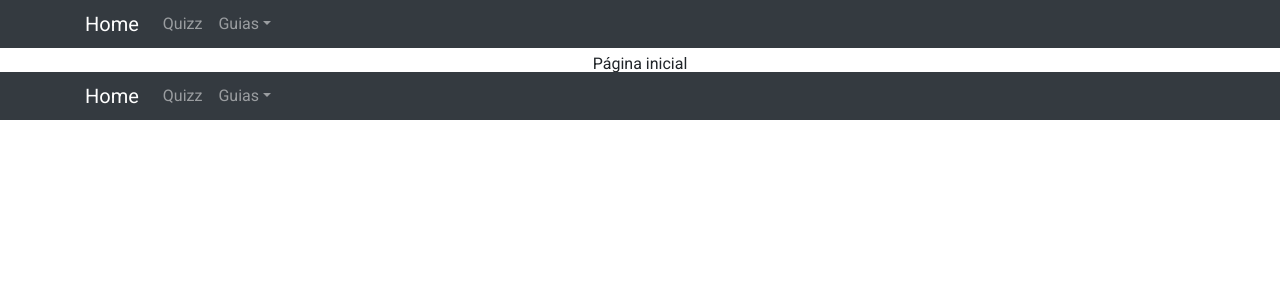
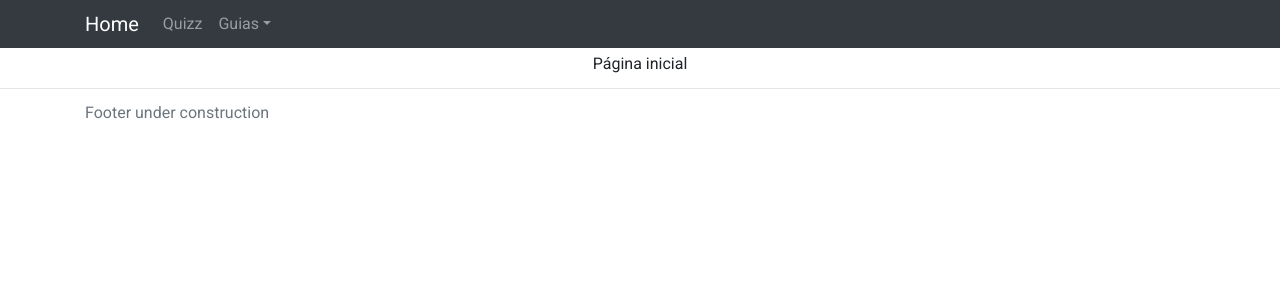
Before and after one commit to eduardobonizio/eduardobonizio.github.io, a React (Create React App) app: page / in a window 1280 px wide. Shown: the top 300 px of the page. Built offline with nearby package versions, Linux system fonts and the light colour scheme.

Commit message:
Adiciona footer temporario

```diff
--- a/src/app/App.jsx
+++ b/src/app/App.jsx
@@ -1,6 +1,7 @@
 import React from 'react';
 
 import Content from '../components/content/content';
+import Footer from '../components/footer/footer';
 import NavBar from '../components/navBar/navBar';
 import loadUserConfig from '../libs/loadUserConfig';
 import './App.css';
@@ -11,7 +12,7 @@ export default function App() {
     <>
       <NavBar />
       <Content />
-      <NavBar />
+      <Footer />
     </>
   );
 }
--- a/src/components/content/content.jsx
+++ b/src/components/content/content.jsx
@@ -1,8 +1,8 @@
 import React from 'react';
 import { Switch, Route, Redirect } from 'react-router-dom';
+
 import GameSetup from '../../app/Game/GameSetup';
 import StartGame from '../../app/Game/StartGame';
-
 import GitHubPageTutoRial from '../../app/GitHubPageTutoRial/GitHubPageTutoRial';
 import Home from '../../app/Home/Home';
 import Secure from '../../app/Secure/Secure';
--- /dev/null
+++ b/src/components/footer/footer.jsx
@@ -0,0 +1,12 @@
+import React from 'react';
+
+export default function Footer() {
+  return (
+    <footer className="footer">
+      <hr />
+      <div className="container mt-3" style={{ height: '60px' }}>
+        <span className="text-muted">Footer under construction</span>
+      </div>
+    </footer>
+  );
+}
```
